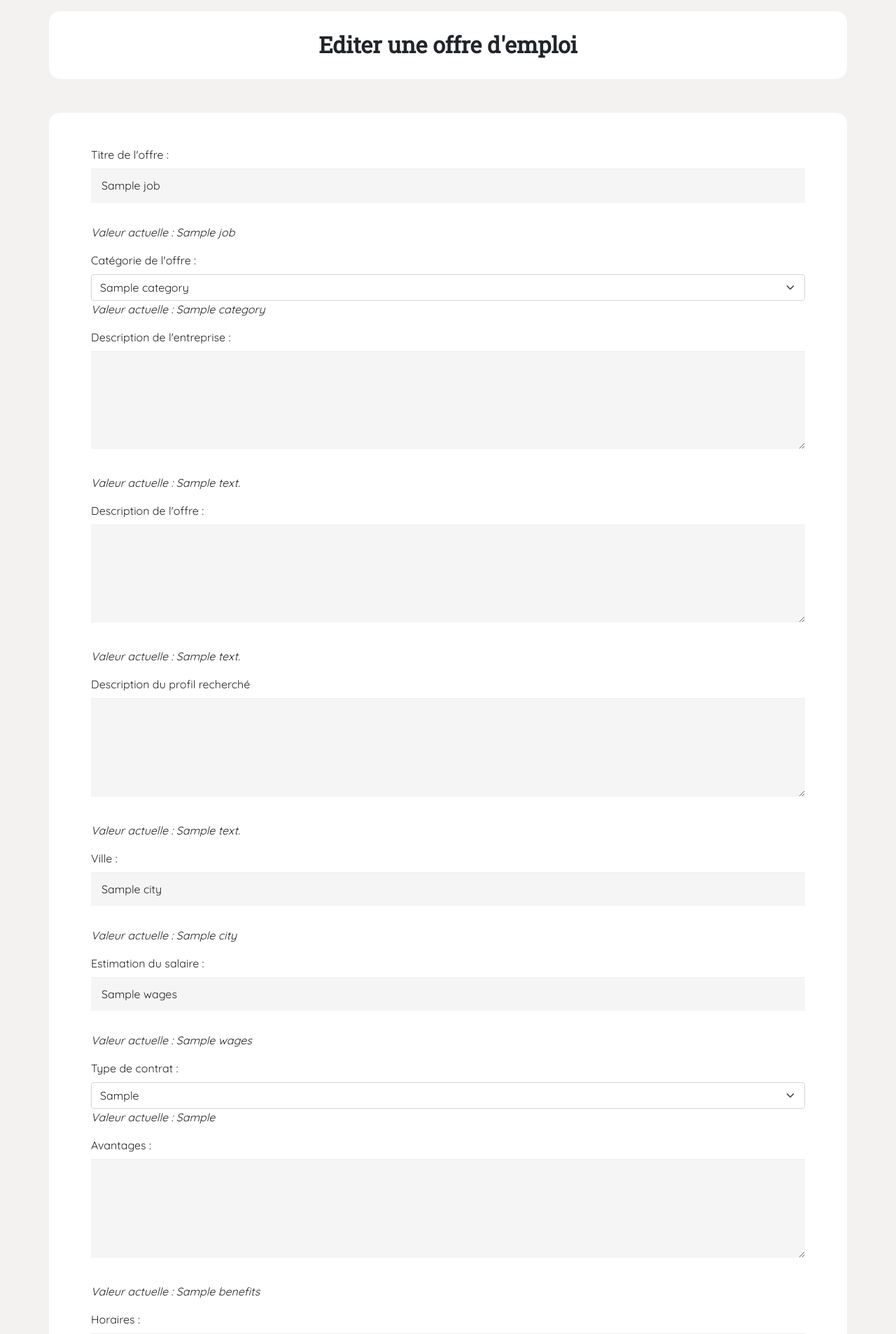
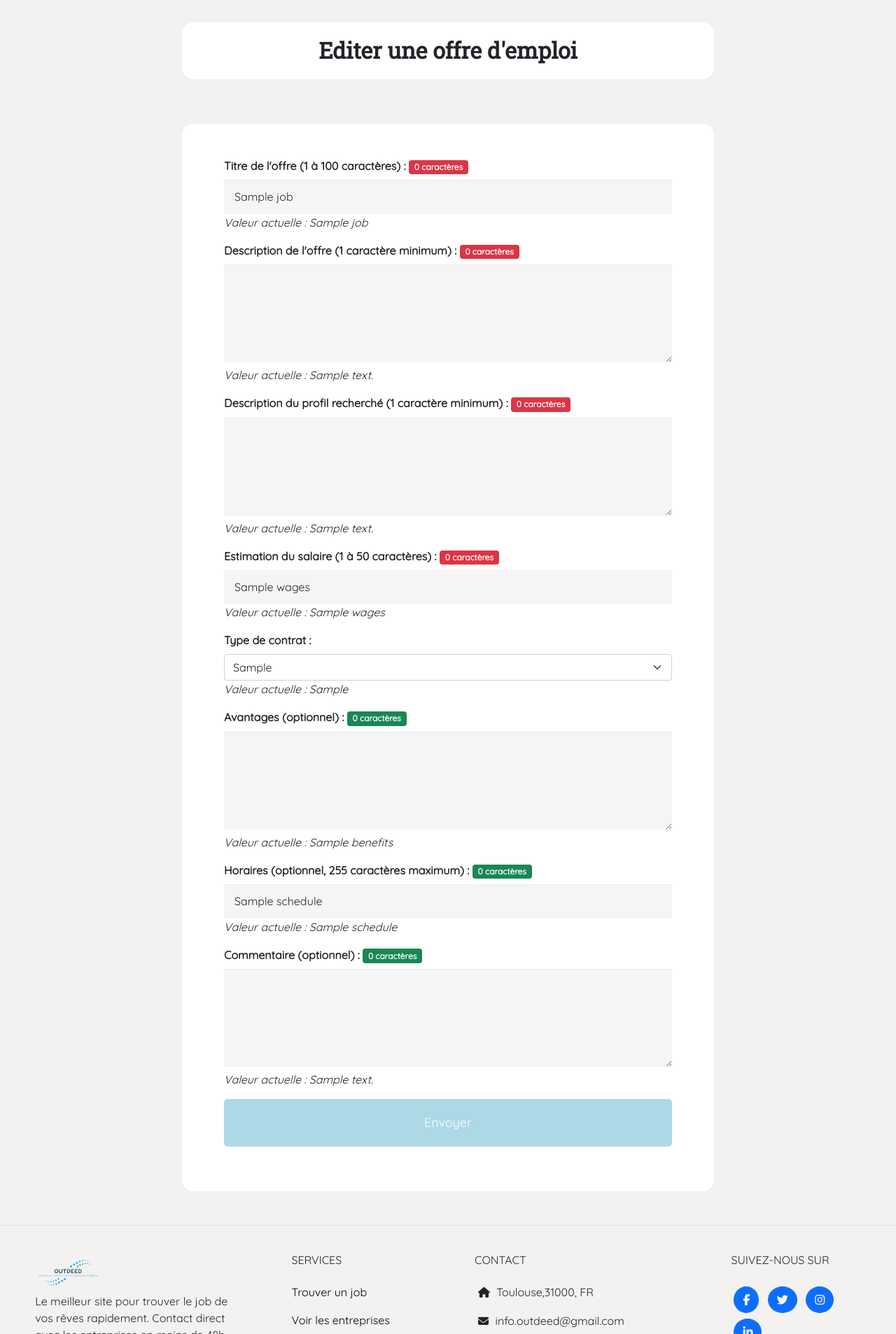
Before and after one commit to MKassabeh/Outdeed, a Symfony app: template templates/job/edit.html.twig in a window 1280 px wide. Shown: the part 83-1990 px from the top of the page at 70% size. Run offline with Twig, Linux system fonts and the light colour scheme; the template is opened without the code that fills it: most values are stand-ins (such as "Sample title", 1, 10 or a date in 2020); some libraries are stand-ins or nearby versions; some web fonts are replaced.

Commit message:
formulaires job

```diff
--- a/public/css/base.css
+++ b/public/css/base.css
@@ -459,7 +459,6 @@ a.my_links_r:hover {
 	background-color: #f5f5f5;
 	color: #252525;
 	box-shadow: 0 1px 0 rgba(0,0,0,0.03) inset;
-	margin-bottom: 30px;
   }
 
   .button_candidate {
--- a/public/js/main.js
+++ b/public/js/main.js
@@ -1,6 +1,7 @@
 function getInputLen(span, input, inf_boundary, sup_boundary) {
+
     let compteur = document.getElementById(span);
-    let inputLen = document.getElementById(input).value.length + 1;
+    let inputLen = document.getElementById(input).value.length;
 
     if (inputLen == 1) {
         compteur.textContent = "1 caractère";
@@ -9,6 +10,7 @@ function getInputLen(span, input, inf_boundary, sup_boundary) {
     }
 
     if (inputLen < inf_boundary || inputLen > sup_boundary) {
+
         // En dehors des min max :
         // -> Reset des classes de coloration
         compteur.classList.remove("bg-secondary");
@@ -17,7 +19,9 @@ function getInputLen(span, input, inf_boundary, sup_boundary) {
 
         // -> Ajout de la classe de coloration rouge
         compteur.classList.add("bg-danger");
+
     } else if (inputLen >= inf_boundary && inputLen <= sup_boundary) {
+
         // Dans l'interval min max inclus :
         // -> Reset des classes de coloration
         compteur.classList.remove("bg-secondary");
@@ -26,5 +30,6 @@ function getInputLen(span, input, inf_boundary, sup_boundary) {
 
         // -> Ajout de la classe de coloration verte
         compteur.classList.add("bg-success");
+
     }
 }
--- a/templates/base.html.twig
+++ b/templates/base.html.twig
@@ -1,6 +1,5 @@
 <!DOCTYPE html>
 <html lang="fr">
-
 <head>
     <meta charset="UTF-8">
     <title>{% block title %}Welcome!{% endblock %}</title>
@@ -51,6 +50,7 @@
     <script src="https://cdn.jsdelivr.net/npm/bootstrap@5.0.2/dist/js/bootstrap.bundle.min.js"
         integrity="sha384-MrcW6ZMFYlzcLA8Nl+NtUVF0sA7MsXsP1UyJoMp4YLEuNSfAP+JcXn/tWtIaxVXM"
         crossorigin="anonymous"></script>
+    <script src="{{ asset('js/main.js') }}"></script>
     </main>
 </body>
 
--- a/templates/job/edit.html.twig
+++ b/templates/job/edit.html.twig
@@ -4,55 +4,50 @@
 
 {% block body %}
 
-<div class="container blanc py-2 mt-3 ">
-    <h1 class="font_title text-center fw-bold">Editer une offre d'emploi</h1>
+<div class="container mt-3 py-3">
+    <div class="row justify-content-center ">
+        <div class="col-8 col-md-8 col-lg-8 blanc">
+            <h1 class="text-center font_title fw-bold">Editer une offre d'emploi</h1>
+        </div>
+    </div>
 </div>
 
 
-<div class="container blanc my-5">
-    <form method="post" id="addArticle" class="p-5" >
-        <div class="mb-3">
-            <label class="label_candidate" for="title">Titre de l'offre : </label>
-            <input class="input_candidate" type="text" name="title" id="title" value="{{ job.title }}" class="form-control">
-              <p class="fst-italic">Valeur actuelle : {{ job.title }}</p>
+<div class="container my-5">
+    <div class="row justify-content-center ">
+        <div class="col-8 col-md-8 col-lg-8 blanc">
+            <form method="post" id="addArticle" class="p-5">
+
+                <div class="mb-3 fw-bold">
+                    <label class="label_candidate" for="title ">Titre de l'offre (1 à 100 caractères) : <span
+                            id="len_input_title" class="badge bg-danger">0 caractères</span></label>
+                    <input class="input_candidate" onkeyup="getInputLen('len_input_title', 'title', 1, 100)" type="text"
+                        name="title" id="title" value="{{ job.title }}" class="form-control">
+                    <p class="fst-italic fw-light">Valeur actuelle : {{ job.title }}</p>
                 </div>
 
-        <div class="mb-3">
-            <label class="label_candidate" for="category">Catégorie de l'offre : </label>
-            <select name="category" id="category" class="form-select select_edit">
-                <option value="{{ job.category }}" selected>{{ job.category }}</option>
-                {% for value in categories_availables %}
-                <option value="{{ value }}">{{ value }}</option>
-                {% endfor %}
-            </select>
-            <p class="fst-italic">Valeur actuelle : {{ job.category }}</p>
+                <div class="mb-3 fw-bold">
+                    <label class="label_candidate" for="description_job">Description de l'offre (1 caractère minimum) : <span id="len_input_desc" class="badge bg-danger">0 caractères</span></label>
+                    <textarea class="input_candidate" name="description_job" id="description_job" rows="6"
+                        class="form-control" onkeyup="getInputLen('len_input_desc', 'description_job', 1, 99999)"></textarea>
+                    <p class="fst-italic fw-light">Valeur actuelle : {{ job.descriptionJob }}</p>
                 </div>
-        <div class="mb-3">
-            <label class="label_candidate" for="description_company">Description de l'entreprise : </label>
-            <textarea class="input_candidate" name="description_company" id="description_company" rows="6" class="form-control"></textarea>
-            <p class="fst-italic">Valeur actuelle : {{ job.descriptionCompany }}</p>
+
+                <div class="mb-3 fw-bold">
+                    <label class="label_candidate" for="description_applicant">Description du profil recherché (1 caractère minimum) : <span id="len_input_desc_a" class="badge bg-danger">0 caractères</span></label>
+                    <textarea class="input_candidate" onkeyup="getInputLen('len_input_desc_a', 'description_applicant', 1, 99999)"  name="description_applicant" id="description_applicant" rows="6"
+                        class="form-control"></textarea>
+                    <p class="fst-italic fw-light">Valeur actuelle : {{ job.descriptionApplicant }}</p>
                 </div>
-        <div class="mb-3">
-            <label class="label_candidate" for="description_job">Description de l'offre : </label>
-            <textarea class="input_candidate" name="description_job" id="description_job" rows="6" class="form-control"></textarea>
-            <p class="fst-italic">Valeur actuelle : {{ job.descriptionJob }}</p>
+
+                <div class="mb-3 fw-bold">
+                    <label class="label_candidate" for="wages">Estimation du salaire (1 à 50 caractères) : <span id="len_input_wages" class="badge bg-danger">0 caractères</span></label>
+                    <input class="input_candidate" type="text" name="wages" value="{{ job.wages }}" id="wages"
+                        class="form-control" onkeyup="getInputLen('len_input_wages', 'wages', 1, 50)">
+                    <p class="fst-italic fw-light">Valeur actuelle : {{ job.wages }}</p>
                 </div>
-        <div class="mb-3">
-            <label class="label_candidate" for="description_applicant">Description du profil recherché</label>
-            <textarea class="input_candidate" name="description_applicant" id="description_applicant" rows="6" class="form-control"></textarea>
-            <p class="fst-italic">Valeur actuelle : {{ job.descriptionApplicant }}</p>
-        </div>
-        <div class="mb-3">
-            <label class="label_candidate" for="city">Ville : </label>
-            <input class="input_candidate" type="text" name="city" id="city" value="{{ job.city }}" class="form-control">
-            <p class="fst-italic">Valeur actuelle : {{ job.city }}</p>
-        </div>
-        <div class="mb-3">
-            <label class="label_candidate" for="wages">Estimation du salaire : </label>
-            <input class="input_candidate" type="text" name="wages" value="{{ job.wages }}" id="wages" class="form-control">
-            <p class="fst-italic">Valeur actuelle : {{ job.wages }}</p>
-        </div>
-        <div class="mb-3">
+
+                <div class="mb-3 fw-bold">
                     <label class="label_candidate" for="contract">Type de contrat : </label>
                     <select name="contract" id="contract" class="form-select select_edit">
                         <option value="{{ job.contractType }}" selected>{{ job.contractType }}</option>
@@ -60,22 +55,28 @@
                         <option value="{{ value }}">{{ value }}</option>
                         {% endfor %}
                     </select>
-            <p class="fst-italic">Valeur actuelle : {{ job.contractType }}</p>
+                    <p class="fst-italic fw-light">Valeur actuelle : {{ job.contractType }}</p>
                 </div>
-        <div class="mb-3">
-            <label class="label_candidate" for="benefit">Avantages : </label>
-            <textarea class="input_candidate" name="benefit" id="benefit" rows="6" class="form-control"></textarea>
-            <p class="fst-italic">Valeur actuelle : {{ job.benefits }}</p>
+
+                <div class="mb-3 fw-bold">
+                    <label class="label_candidate" for="benefit">Avantages (optionnel) : <span id="len_input_benefit" class="badge bg-success">0 caractères</span></label>
+                    <textarea class="input_candidate" onkeyup="getInputLen('len_input_benefit', 'benefit', 0, 99999)" name="benefit" id="benefit" rows="6"
+                        class="form-control"></textarea>
+                    <p class="fst-italic fw-light">Valeur actuelle : {{ job.benefits }}</p>
                 </div>
-        <div class="mb-3">
-            <label class="label_candidate" for="schedule">Horaires : </label>
-            <input class="input_candidate" type="text" name="schedule" value="{{ job.schedule }}" id="schedule" class="form-control">
-            <p class="fst-italic">Valeur actuelle : {{ job.schedule }}</p>
+
+                <div class="mb-3 fw-bold">
+                    <label class="label_candidate" for="schedule">Horaires (optionnel, 255 caractères maximum) : <span id="len_input_schedule" class="badge bg-success">0 caractères</span></label>
+                    <input class="input_candidate" onkeyup="getInputLen('len_input_schedule', 'schedule', 0, 255)" type="text" name="schedule" value="{{ job.schedule }}" id="schedule"
+                        class="form-control">
+                    <p class="fst-italic fw-light">Valeur actuelle : {{ job.schedule }}</p>
                 </div>
-        <div class="mb-3">
-            <label class="label_candidate" for="comment">Commentaire : </label>
-            <textarea class="input_candidate" name="comment" id="comment" rows="6" class="form-control"></textarea>
-            <p class="fst-italic">Valeur actuelle : {{ job.companyComment }}</p>
+
+                <div class="mb-3 fw-bold">
+                    <label class="label_candidate" for="comment">Commentaire (optionnel) : <span id="len_input_comment" class="badge bg-success">0 caractères</span></label>
+                    <textarea class="input_candidate" name="comment" id="comment" rows="6"
+                        class="form-control" onkeyup="getInputLen('len_input_comment', 'comment', 0, 99999)"></textarea>
+                    <p class="fst-italic fw-light">Valeur actuelle : {{ job.companyComment }}</p>
                 </div>
 
                 <div class="text-center">
@@ -84,4 +85,6 @@
 
             </form>
         </div>
+    </div>
+</div>
 {% endblock %}
--- a/templates/job/list.html.twig
+++ b/templates/job/list.html.twig
@@ -62,7 +62,7 @@
                         <h5 class="font_title">
                             {{ job.title|capitalize }} | {{job.companyName|capitalize}}
                             {% if app.user %}
-                            {% if (app.user.userType == 'candidate')%}
+                            {% if app.user.userType == 'company' %}
                             {% if app.user.id == job.publishedBy.id %}
                             <a title="Modifier" style="color : black !important;" class="ms-2"
                                 href="{{ path('job_edit', {id: job.id}) }}"><i class="far fa-edit"></i></a>
```
Also changed, not shown: src/Controller/JobController.php (+0 -16 lines), templates/job/add.html.twig (+14 -14 lines). Lines whose indentation alone changed are shown as unchanged.
